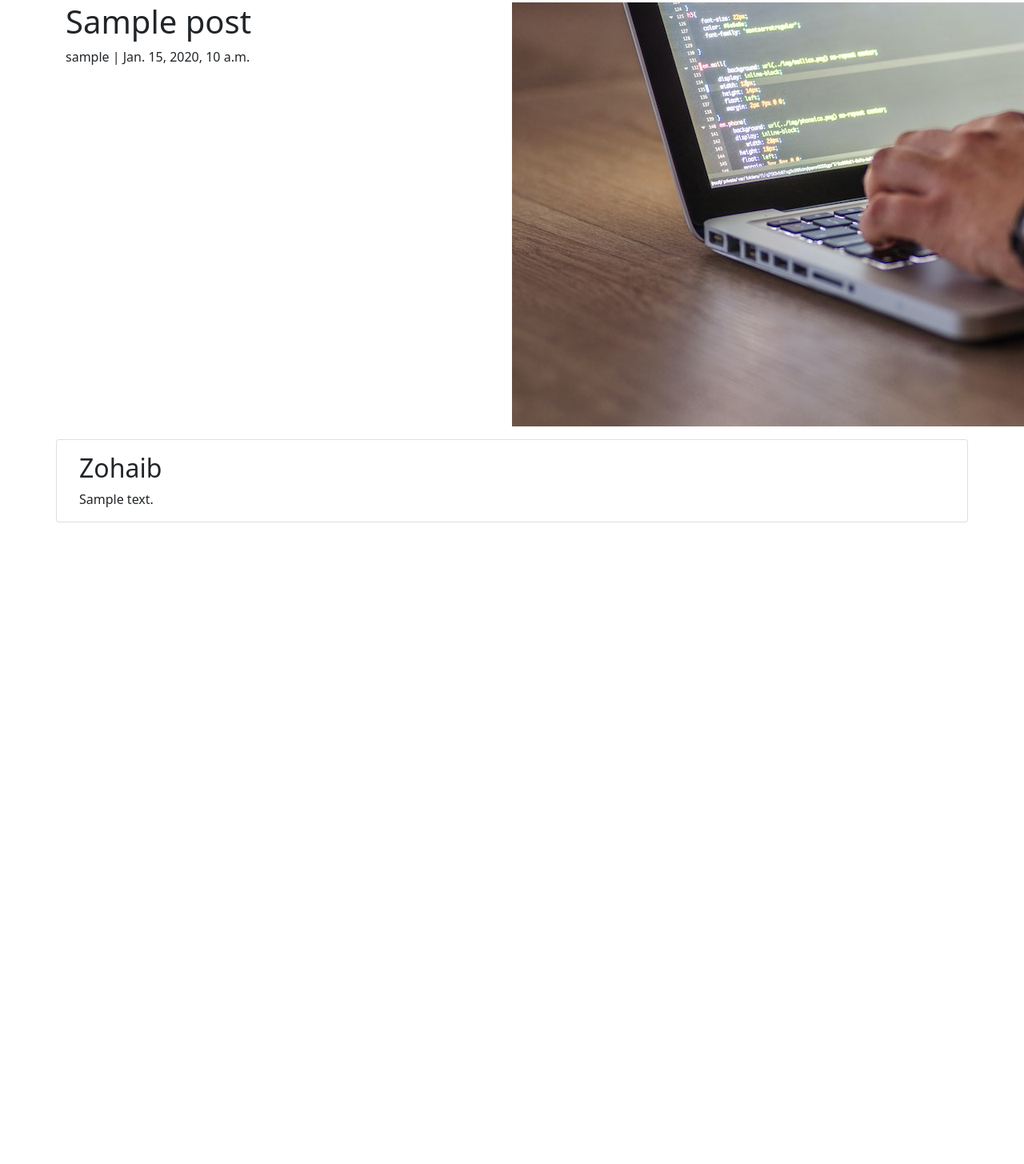
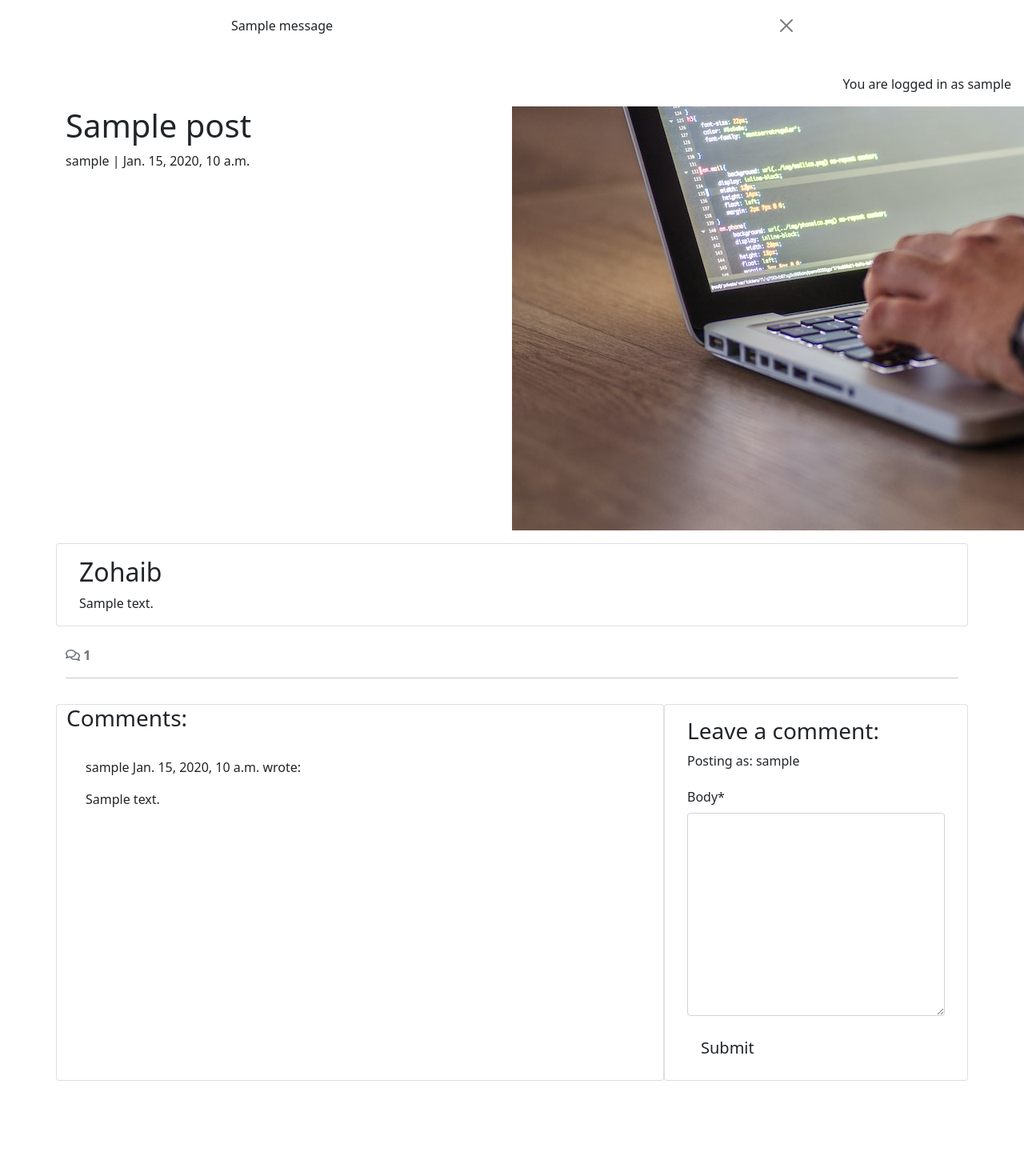
Before and after one commit to zohaibshahzadkhan/Postify, a Django app: a page that uses templates/base.html in a window 1280 px wide; the page is wider, and only the part inside the window is pictured. Shown: the part 53-1508 px from the top of that part at 80% size. Before the commit the page ends 706 px from the top of that part, so only its background shows below. Run offline with Django 5.2, Linux system fonts and the light colour scheme; a user stored in the database is signed in; tables that the repository leaves empty hold one stand-in row (values such as "Sample post"); one stand-in notice (Sample message) is shown; parts of the project's set-up code (start-up, migrations or seed data) failed here and were passed over; some libraries are stand-ins or nearby versions.

Commit message:
Add comment functinality to indivdual post

```diff
--- /dev/null
+++ b/blog/forms.py
@@ -0,0 +1,8 @@
+from .models import Comment
+from django import forms
+
+
+class CommentForm(forms.ModelForm):
+    class Meta:
+        model = Comment
+        fields = ('body',)
--- a/blog/templates/blog/post_detail.html
+++ b/blog/templates/blog/post_detail.html
@@ -1,6 +1,7 @@
-{% extends 'base.html' %} {% block content %}
+{% extends 'base.html' %}
 {% load static %}
-
+{% load crispy_forms_tags %}
+{% block content %}
 <div class="masthead">
     <div class="container">
         <div class="row g-0">
@@ -30,6 +31,66 @@
             </div>
         </div>
     </div>
+     <!-- Displaying count of comments -->
+  <div class="row">
+    <div class="col-12">
+      <strong class="text-secondary">
+        <i class="far fa-comments"></i> {{ comment_count }}
+      </strong>
+    </div>
+    <div class="col-12">
+      <hr>
+    </div>
+  </div>
+  <!-- Displaying Comments -->
+  <div class="row">
+    <div class="col-md-8 card mb-4  mt-3 ">
+      <h3>Comments:</h3>
+      <div class="card-body">
+        <!-- We want a for loop inside the empty control tags
+          to iterate through each comment in comments -->
+        {% for comment in comments %}
+        <div class="p-2 comments
+          {% if not comment.approved and comment.author == user %}
+          faded{% elif not comment.approved %} d-none{% endif %}">
+          <p class="font-weight-bold">
+            {{ comment.author }}
+            <span class="font-weight-normal">
+              {{ comment.created_on }}
+            </span> wrote:
+          </p>
+          <div id="comment{{ comment.id }}">
+            {{ comment.body | linebreaks }}
+          </div>
+          {% if not comment.approved and comment.author == user %}
+          <p class="approval">
+            This comment is awaiting approval
+          </p>
+          {% endif %}
+        </div>
+        <!-- Our for loop ends here -->
+        {% endfor %}
+      </div>
+    </div>
+    <!-- Creating New Comments -->
+    <div class="col-md-4 card mb-4 mt-3">
+      <div class="card-body">
+        {% if user.is_authenticated %}
+        <h3>Leave a comment:</h3>
+        <p>Posting as: {{ user.username }}</p>
+        <form id="commentForm" method="post"
+          style="margin-top: 1.3em;">
+          {{ comment_form | crispy }}
+          {% csrf_token %}
+          <button id="submitButton" type="submit"
+            class="btn btn-signup btn-lg">Submit</button>
+        </form>
+        {% else %}
+        <p>Log in to leave a comment</p>
+        {% endif %}
+      </div>
+    </div>
+  </div>
 </div>
 
 {% endblock content %}
--- a/blog/views.py
+++ b/blog/views.py
@@ -1,6 +1,8 @@
 from django.shortcuts import render, get_object_or_404
 from django.views import generic
 from .models import Post
+from .forms import CommentForm
+from django.contrib import messages
 
 
 # Create your views here.
@@ -28,12 +30,31 @@ def post_detail(request, slug):
     """
     queryset = Post.objects.filter(status=1)
     post = get_object_or_404(queryset, slug=slug)
+    comments = post.comment.all().order_by("-created_on")
+    comment_count = post.comment.filter(approved=True).count()
+    if request.method == "POST":
+        comment_form = CommentForm(data=request.POST)
+        if comment_form.is_valid():
+            comment = comment_form.save(commit=False)
+            comment.author = request.user
+            comment.post = post
+            comment.save()
+            messages.add_message(
+            request, messages.SUCCESS,
+            'Comment submitted and awaiting approval'
+            )
+
+    comment_form = CommentForm()
+
     return render(
         request,
         "blog/post_detail.html",
         {
             "post": post,
-            "coder": "Zohaib"
+            "coder": "Zohaib",
+            "comments": comments,
+            "comment_count": comment_count,
+            "comment_form": comment_form,
 
         },
     )
--- a/requirements.txt
+++ b/requirements.txt
@@ -3,11 +3,13 @@ bleach==6.1.0
 certifi==2024.2.2
 cffi==1.16.0
 charset-normalizer==3.3.2
+crispy-bootstrap5==0.7
 cryptography==42.0.5
 defusedxml==0.7.1
 dj-database-url==0.5.0
 Django==5.0.4
 django-allauth==0.57.2
+django-crispy-forms==2.1
 django-summernote==0.8.20.0
 gunicorn==22.0.0
 idna==3.7
--- a/templates/base.html
+++ b/templates/base.html
@@ -73,7 +73,28 @@
     </div>
   </nav>
 
+  <!-- displaying Django messages -->
+<div class="container">
+  <div class="row">
+    <div class="col-md-8 offset-md-2">
+      {% for message in messages %}
+      <div class="alert {{ message.tags }} alert-dismissible
+        fade show" id="msg" role="alert">
+        {{ message | safe }}
+        <button type="button" class="btn-close"
+          data-bs-dismiss="alert" aria-label="Close"></button>
+      </div>
+      {% endfor %}
+    </div>
+  </div>
+</div>
+
   <main class="flex-shrink-0 main-bg">
+    {% if user.is_authenticated %}
+    <p class="text-end m-3">You are logged in as {{ user }}</p>
+    {% else %}
+    <p class="text-end m-3">You are not logged in</p>
+    {% endif %}
 
     {% block content %}
     <!-- Content Goes here -->
```
Also changed, not shown: codestar/settings.py (+7 -2 lines), templates/account/signup.html (+32 -14 lines).
